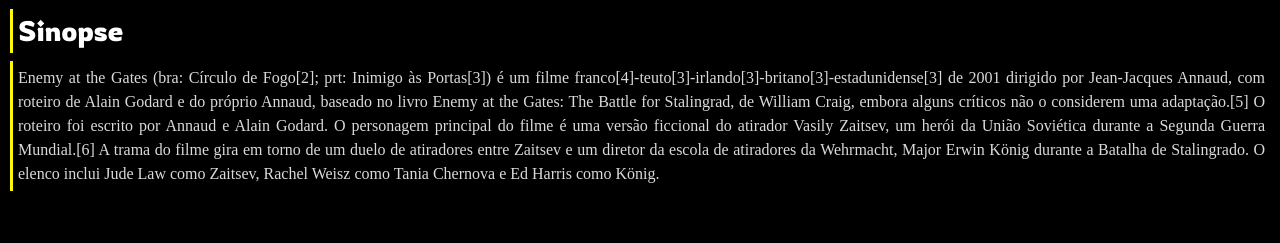
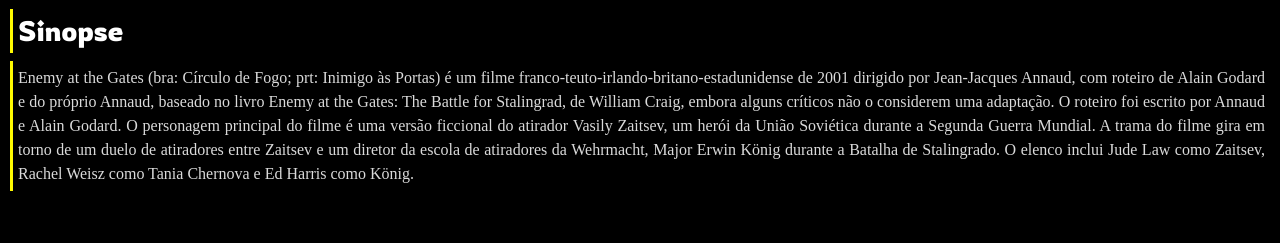
Before and after one commit to ouriquesl/site-pi, a plain HTML site: page enenmy.html in a window 1280 px wide. Shown: the part 678-921 px from the top of the page. Drawn offline with nearby package versions, Linux system fonts and the light colour scheme.

Commit message:
Add files via upload

```diff
--- a/enenmy.html
+++ b/enenmy.html
@@ -78,9 +78,9 @@
 
     <div class="sinopse">
         <h3>Sinopse</h3>
-        <p>Enemy at the Gates (bra: Círculo de Fogo[2]; prt: Inimigo às Portas[3]) é um filme franco[4]-teuto[3]-irlando[3]-britano[3]-estadunidense[3] de 2001 dirigido por Jean-Jacques Annaud, com roteiro de Alain Godard e do próprio Annaud, baseado no livro Enemy at the Gates: The Battle for Stalingrad, de William Craig, embora alguns críticos não o considerem uma adaptação.[5]
+        <p>Enemy at the Gates (bra: Círculo de Fogo; prt: Inimigo às Portas) é um filme franco-teuto-irlando-britano-estadunidense de 2001 dirigido por Jean-Jacques Annaud, com roteiro de Alain Godard e do próprio Annaud, baseado no livro Enemy at the Gates: The Battle for Stalingrad, de William Craig, embora alguns críticos não o considerem uma adaptação.
 
-			O roteiro foi escrito por Annaud e Alain Godard. O personagem principal do filme é uma versão ficcional do atirador Vasily Zaitsev, um herói da União Soviética durante a Segunda Guerra Mundial.[6] A trama do filme gira em torno de um duelo de atiradores entre Zaitsev e um diretor da escola de atiradores da Wehrmacht, Major Erwin König durante a Batalha de Stalingrado.
+			O roteiro foi escrito por Annaud e Alain Godard. O personagem principal do filme é uma versão ficcional do atirador Vasily Zaitsev, um herói da União Soviética durante a Segunda Guerra Mundial. A trama do filme gira em torno de um duelo de atiradores entre Zaitsev e um diretor da escola de atiradores da Wehrmacht, Major Erwin König durante a Batalha de Stalingrado.
 
 			O elenco inclui Jude Law como Zaitsev, Rachel Weisz como Tania Chernova e Ed Harris como König.</p>
     </div>
```
Also changed, not shown: breakingb.html (+1 -1 lines), pianista.html (+2 -2 lines).
